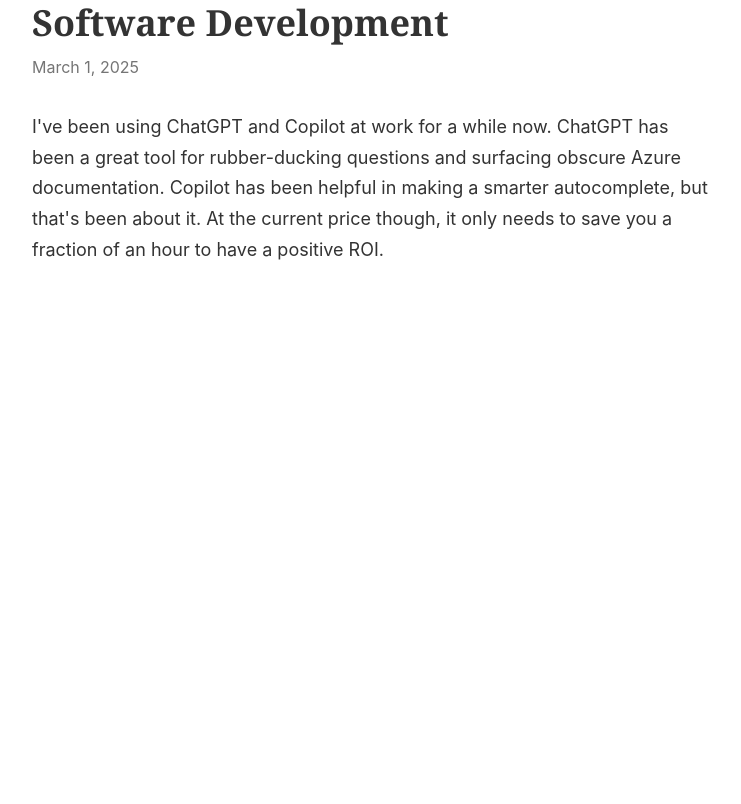
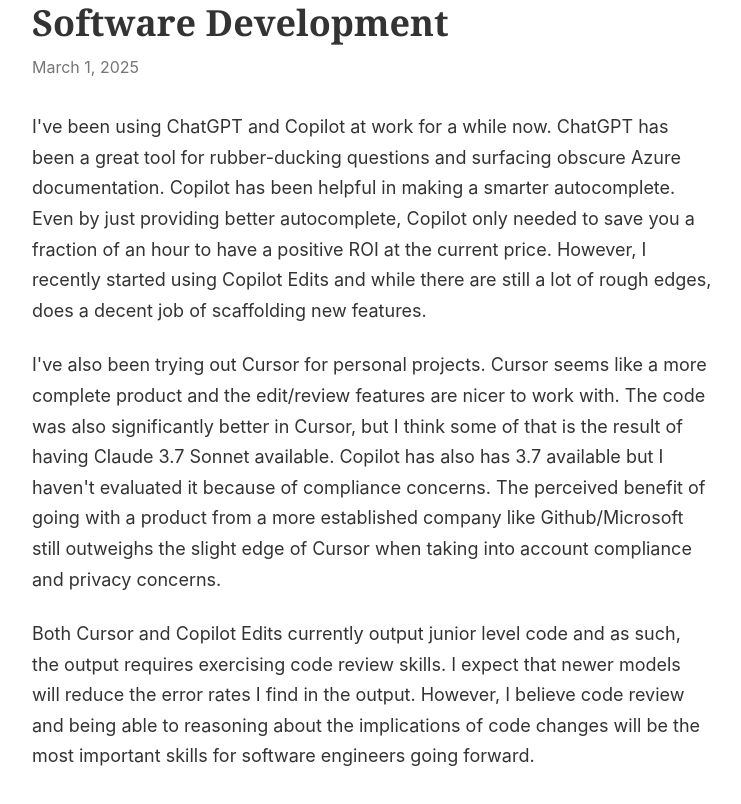
Before and after one commit to IAmBrendanL/Website, a Next.js app: page /posts/2025-03-01 in a window 1280 px wide. Shown: the part 300-1104 px from the top of the page, without its empty margins (268-1009 px from the left). Before the commit the page ends 800 px from the top, so only its background shows below. Built offline with nearby package versions, Linux system fonts and the light colour scheme; a small style sheet from the web is missing; a web font is replaced by a local one.

Commit message:
Added dates to Home page & updated About page
Also finished the post on AI/LLMs

```diff
--- a/src/pages/posts/2025-03-01.tsx
+++ b/src/pages/posts/2025-03-01.tsx
@@ -28,9 +28,31 @@
               I&apos;ve been using ChatGPT and Copilot at work for a while now.
               ChatGPT has been a great tool for rubber-ducking questions and
               surfacing obscure Azure documentation. Copilot has been helpful in
-              making a smarter autocomplete, but that&apos;s been about it. At
-              the current price though, it only needs to save you a fraction of
-              an hour to have a positive ROI.
+              making a smarter autocomplete. Even by just providing better
+              autocomplete, Copilot only needed to save you a fraction of an
+              hour to have a positive ROI at the current price. However, I
+              recently started using Copilot Edits and while there are still a
+              lot of rough edges, does a decent job of scaffolding new features.
+            </p>
+            <p>
+              I&apos;ve also been trying out Cursor for personal projects.
+              Cursor seems like a more complete product and the edit/review
+              features are nicer to work with. The code was also significantly
+              better in Cursor, but I think some of that is the result of having
+              Claude 3.7 Sonnet available. Copilot has also has 3.7 available
+              but I haven&apos;t evaluated it because of compliance concerns.
+              The perceived benefit of going with a product from a more
+              established company like Github/Microsoft still outweighs the
+              slight edge of Cursor when taking into account compliance and
+              privacy concerns.
+            </p>
+            <p>
+              Both Cursor and Copilot Edits currently output junior level code
+              and as such, the output requires exercising code review skills. I
+              expect that newer models will reduce the error rates I find in the
+              output. However, I believe code review and being able to reasoning
+              about the implications of code changes will be the most important
+              skills for software engineers going forward.
             </p>
           </article>
         </div>
```
Also changed, not shown: src/components/PostList.tsx (+6 -3 lines), src/pages/about.tsx (+11 -15 lines), src/styles/PostList.module.css (+12 -2 lines).
